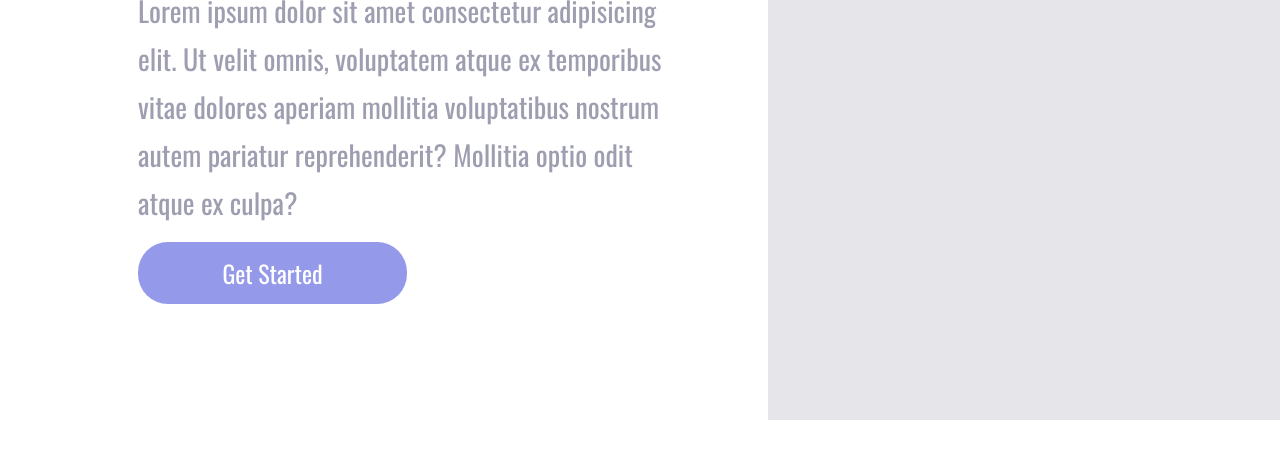
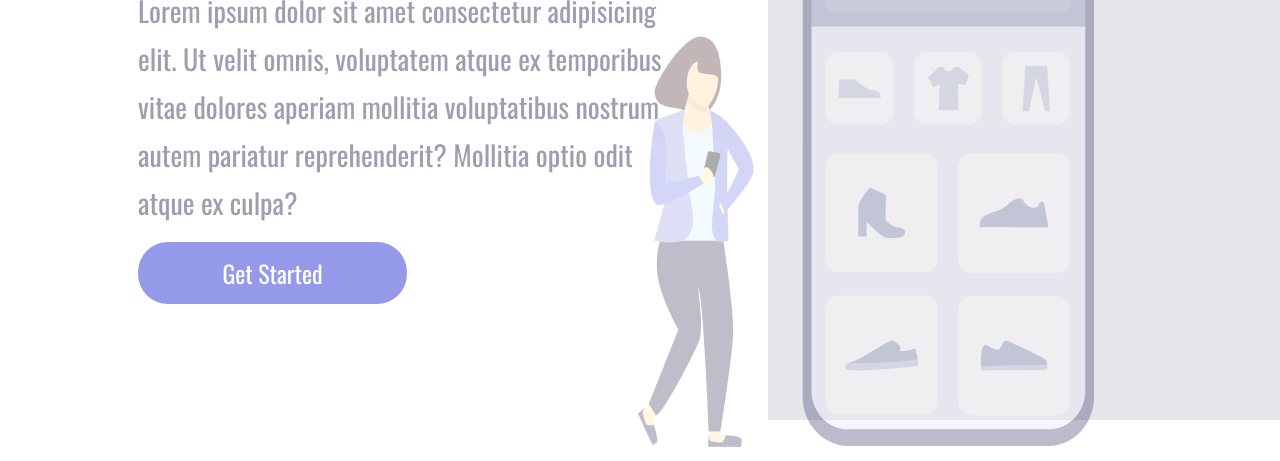
Before and after one commit to esdrasamuel/easy-shopping-mobile, a plain HTML site: page index.html in a window 1280 px wide. Shown: the part 380-841 px from the top of the page. Drawn offline with nearby package versions, Linux system fonts and the light colour scheme.

Commit message:
Inclusao imagens do projeto

```diff
--- a/index.html
+++ b/index.html
@@ -23,7 +23,7 @@
                 <a>About</as=>
                 <a>Contact</aclass=>
             </header>
-            <img src="./Illustration-3-3.png" alt="mulher acessando shopping no celular">
+            <img src="./assets/Illustration-3-3.png" alt="mulher acessando shopping no celular">
         </section>
     </div>
 </body>
```
Also changed, not shown: assets/img celular.png (added), assets/img computador.png (added).
